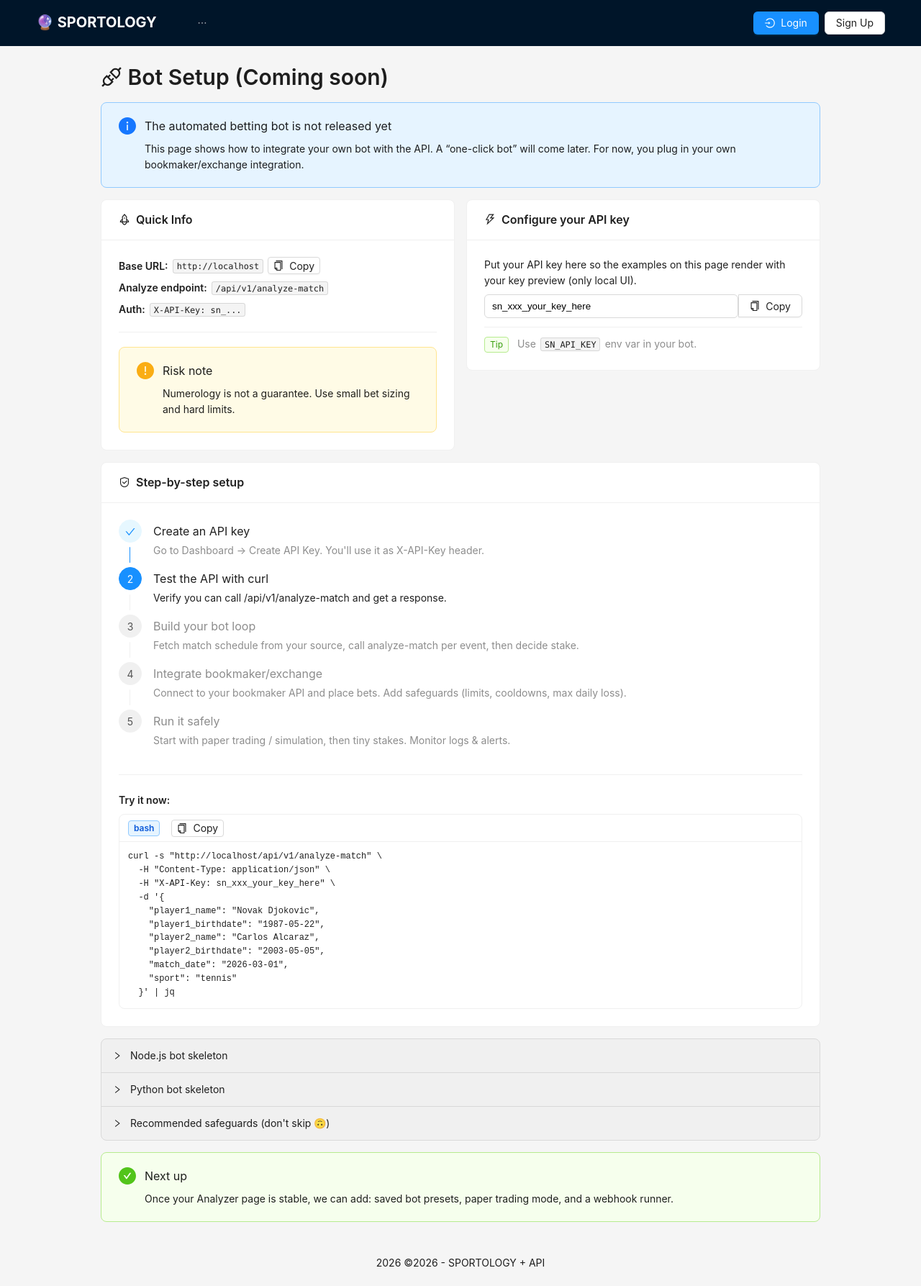
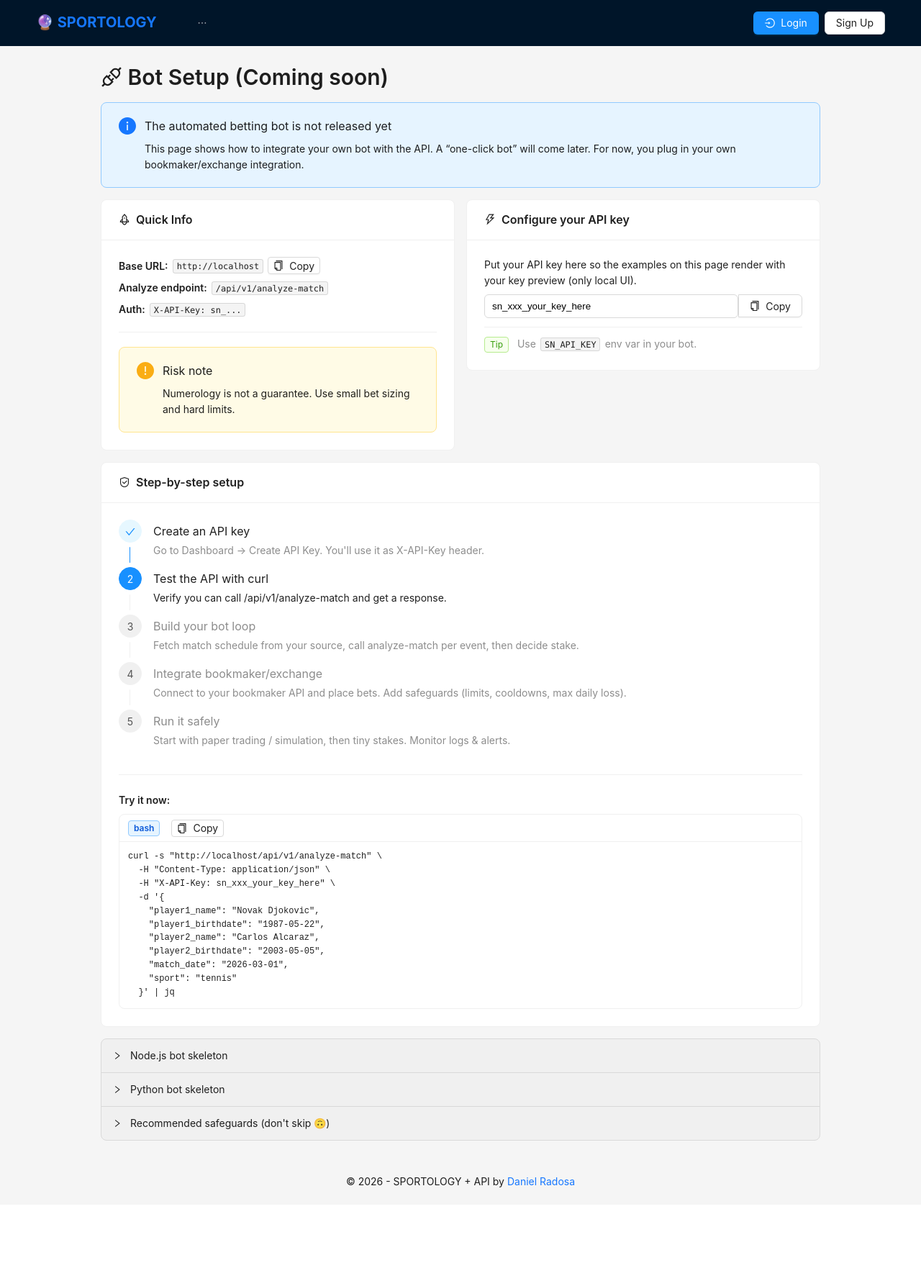
Before and after one commit to danielradosa/crusty-betting, a React (Vite) app in the folder frontend/: page /bot in a window 1280 px wide. Shown: the whole page at 72% size. After the commit the page ends 1674 px from the top, so only its background shows below. Built offline with nearby package versions, Linux system fonts and the light colour scheme.

Commit message:
chore: LICENSE and some text adjusments in pages

```diff
--- a/frontend/src/App.tsx
+++ b/frontend/src/App.tsx
@@ -1,4 +1,4 @@
-import { BrowserRouter as Router, Routes, Route } from 'react-router-dom'
+import { BrowserRouter as Router, Routes, Route, Link } from 'react-router-dom'
 import { Layout } from 'antd'
 import Home from './pages/Home'
 import Login from './pages/Login'
@@ -28,7 +28,7 @@ function App() {
             </Routes>
           </Content>
           <Footer style={{ textAlign: 'center' }}>
-            2026 ©{new Date().getFullYear()} - SPORTOLOGY + API
+            © {new Date().getFullYear()} - SPORTOLOGY + API by <Link to='https://danielradosa.com'>Daniel Radosa</Link>
           </Footer>
         </Layout>
       </Router>
--- a/frontend/src/components/Layout/AppHeader.tsx
+++ b/frontend/src/components/Layout/AppHeader.tsx
@@ -45,7 +45,7 @@ function AppHeader() {
           {
             key: '/bot',
             icon: <RobotOutlined />,
-            label: <Link to='/bot'></Link>
+            label: <Link to='/bot'>Bot</Link>
           }
         ]
       : []),
@@ -68,7 +68,7 @@ function AppHeader() {
             marginRight: 40,
           }}
         >
-          🔮 SPORTOLOGY
+          <Link to='/'>🔮 SPORTOLOGY</Link>
         </Text>
         <Menu
           theme='dark'
--- a/frontend/src/pages/Bot.tsx
+++ b/frontend/src/pages/Bot.tsx
@@ -402,13 +402,6 @@ if __name__ == "__main__":
                         },
                     ]}
                 />
-
-                <Alert
-                    type="success"
-                    showIcon
-                    message="Next up"
-                    description="Once your Analyzer page is stable, we can add: saved bot presets, paper trading mode, and a webhook runner."
-                />
             </Space>
         </div>
     )
```
Also changed, not shown: 1 other file (tests, documents, lock files or other folders).
